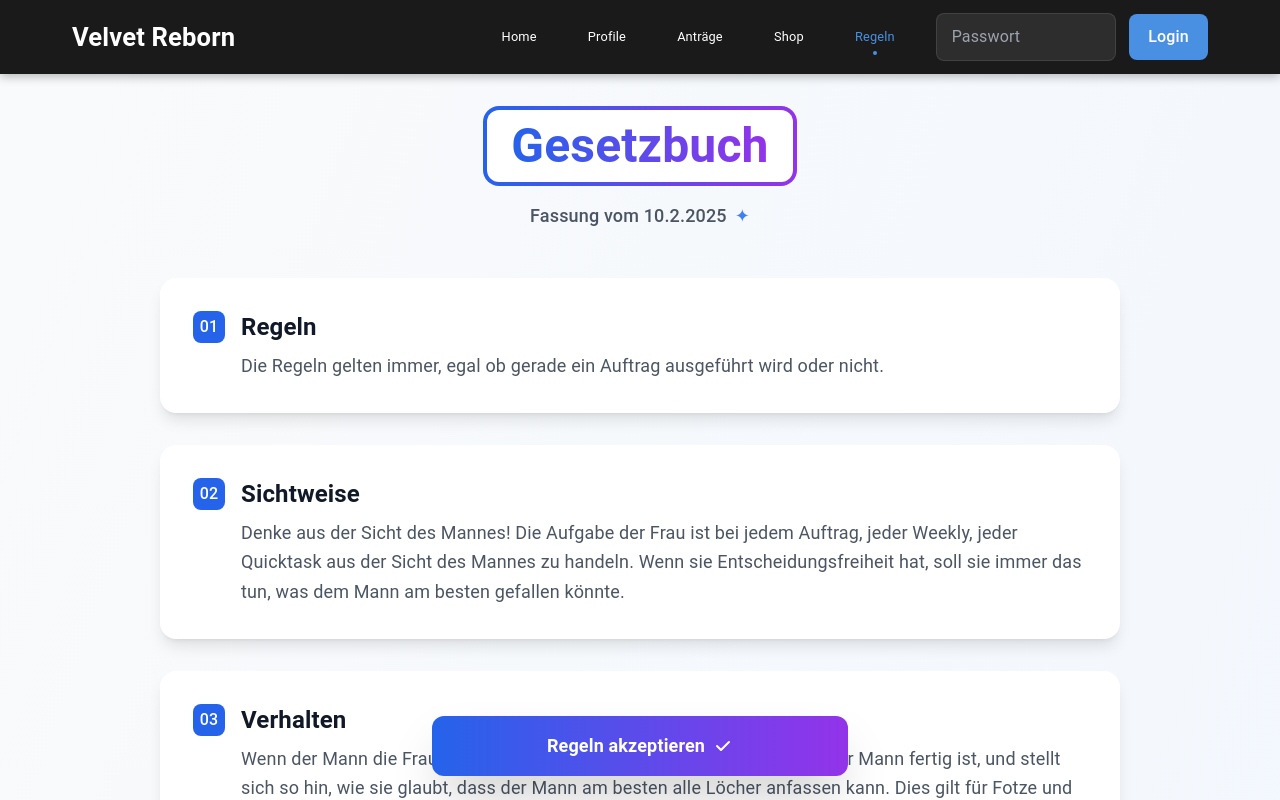
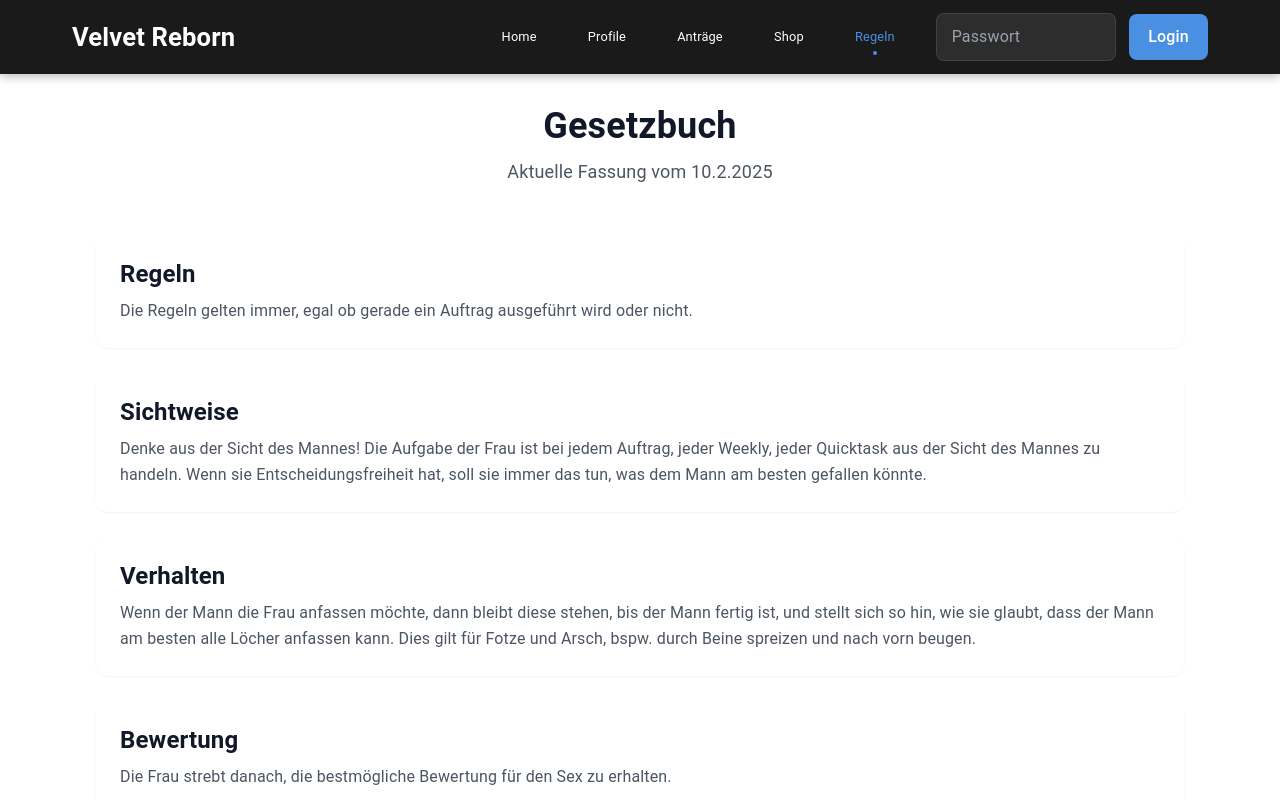
Before and after one commit to IvoFehn/velvet-reborn, a Next.js app: page /rules in a window 1280 px wide. Shown: the top 800 px of the page. Built offline with nearby package versions, Linux system fonts and the light colour scheme; what material-ui-confirm would draw is missing.

Commit message:
updates rules

```diff
--- a/pages/rules/index.tsx
+++ b/pages/rules/index.tsx
@@ -118,74 +118,42 @@ const LegalBook = () => {
   ];
 
   return (
-    <div className="min-h-screen bg-gradient-to-br from-gray-50 to-blue-50">
-      <div className="max-w-5xl mx-auto px-4 sm:px-6 lg:px-8 py-8">
-        <header className="mb-12 text-center space-y-4">
-          <div className="inline-block bg-gradient-to-r from-blue-600 to-purple-600 p-1 rounded-2xl">
-            <div className="bg-white px-6 py-3 rounded-xl">
-              <h1 className="text-4xl md:text-5xl font-bold bg-gradient-to-r from-blue-600 to-purple-600 bg-clip-text text-transparent">
-                Gesetzbuch
-              </h1>
+    <div className="relative">
+      <div className="max-w-6xl mx-auto px-4 sm:px-6 lg:px-8 py-8">
+        <div className="mb-12 text-center">
+          <h1 className="text-4xl font-bold text-gray-900 mb-3">Gesetzbuch</h1>
+          <p className="text-gray-600 text-lg">
+            Aktuelle Fassung vom {new Date().toLocaleDateString("de-DE")}
+          </p>
         </div>
-          </div>
-          <p className="text-lg text-gray-600 font-medium">
-            Fassung vom {new Date().toLocaleDateString("de-DE")}
-            <span className="ml-2 text-blue-500">✦</span>
-          </p>
-        </header>
 
-        <div className="grid gap-6 md:gap-8">
+        <div className="flex flex-col lg:flex-row gap-8">
+          <div className="flex-1">
             {sections.map((section) => (
-            <article
+              <section
                 key={section.id}
-              className="relative group bg-white backdrop-blur-sm rounded-2xl shadow-lg hover:shadow-xl transition-all duration-300 p-6 md:p-8 border border-white/20 transform hover:-translate-y-1"
+                id={section.id}
+                className="group bg-white rounded-xl shadow-sm hover:shadow-md transition-shadow mb-6 p-6"
               >
-              <div className="absolute inset-0 bg-gradient-to-br from-blue-50/50 to-purple-50/50 rounded-2xl opacity-0 group-hover:opacity-100 transition-opacity" />
-              <div className="relative">
-                <div className="flex items-start space-x-4">
-                  <div className="flex-shrink-0">
-                    <div className="w-8 h-8 rounded-lg bg-blue-600 flex items-center justify-center">
-                      <span className="text-white font-medium">
-                        {section.id.slice(-2)}
-                      </span>
-                    </div>
-                  </div>
-                  <div>
-                    <h2 className="text-2xl font-bold text-gray-900 mb-2">
+                <h2 className="text-2xl font-semibold text-gray-900">
                   {section.title}
                 </h2>
-                    <p className="text-gray-600 leading-relaxed text-lg">
+                <p className="text-gray-600 leading-relaxed mt-2">
                   {section.content}
                 </p>
+              </section>
+            ))}
           </div>
-                </div>
-              </div>
-            </article>
-          ))}
         </div>
 
         {!hasAccepted && (
-          <div className="sticky bottom-6 mt-12 animate-fade-in-up">
-            <div className="max-w-md mx-auto px-4">
+          <div className="mt-8 text-center">
             <button
               onClick={handleAccept}
-                className="w-full py-4 px-8 bg-gradient-to-r from-blue-600 to-purple-600 text-white rounded-xl font-bold text-lg shadow-2xl hover:shadow-3xl transition-all duration-300 transform hover:scale-[1.02] flex items-center justify-center space-x-2"
+              className="px-4 py-2 bg-blue-600 text-white rounded hover:bg-blue-700"
             >
-                <span>Regeln akzeptieren</span>
-                <svg
-                  xmlns="http://www.w3.org/2000/svg"
-                  className="h-5 w-5"
-                  viewBox="0 0 20 20"
-                  fill="currentColor"
-                >
-                  <path
-                    fillRule="evenodd"
-                    d="M16.707 5.293a1 1 0 010 1.414l-8 8a1 1 0 01-1.414 0l-4-4a1 1 0 011.414-1.414L8 12.586l7.293-7.293a1 1 0 011.414 0z"
-                    clipRule="evenodd"
-                  />
-                </svg>
+              Gelesen und akzeptiert
             </button>
-            </div>
           </div>
         )}
       </div>
```
Lines whose indentation alone changed are shown as unchanged.
